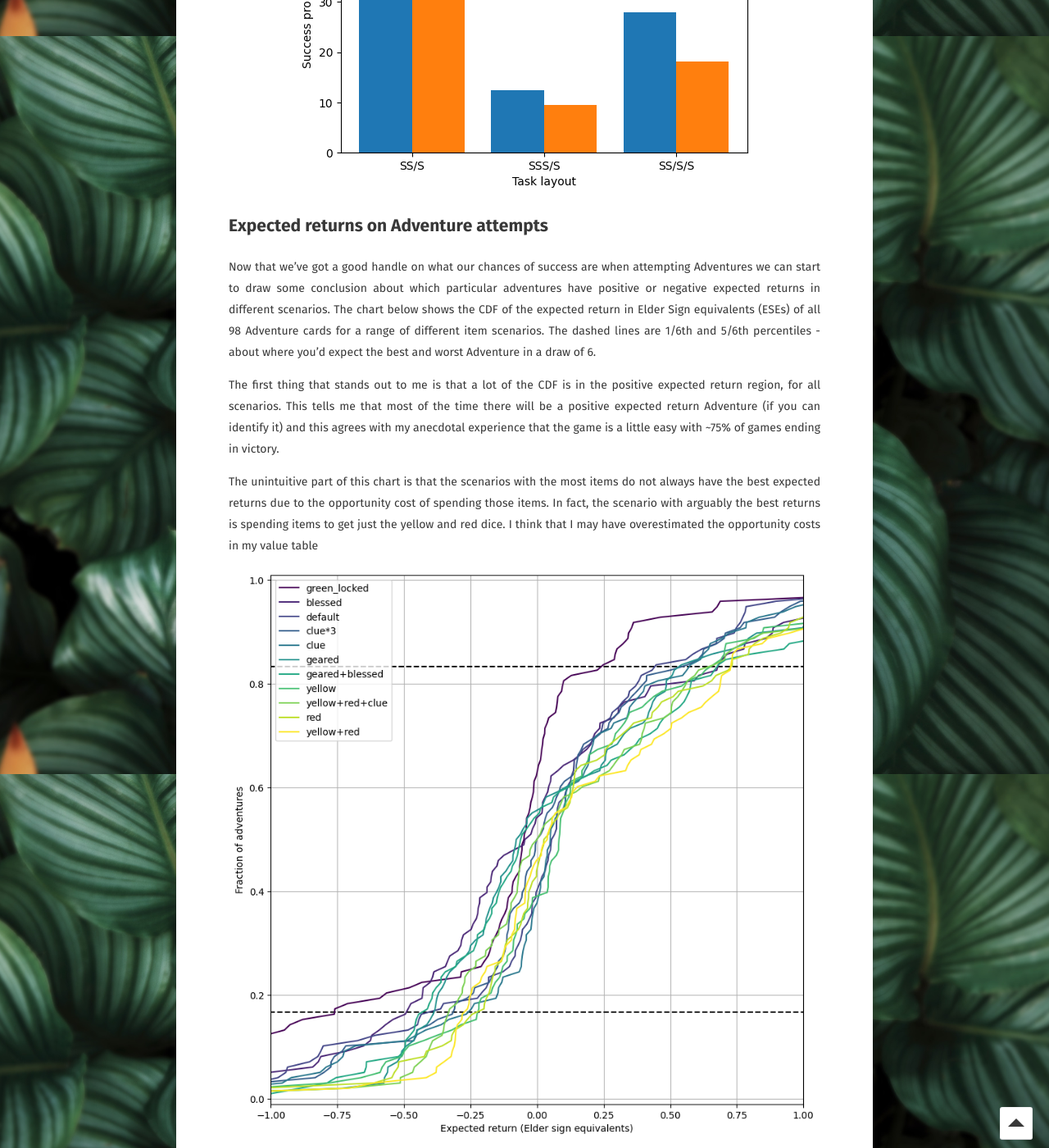
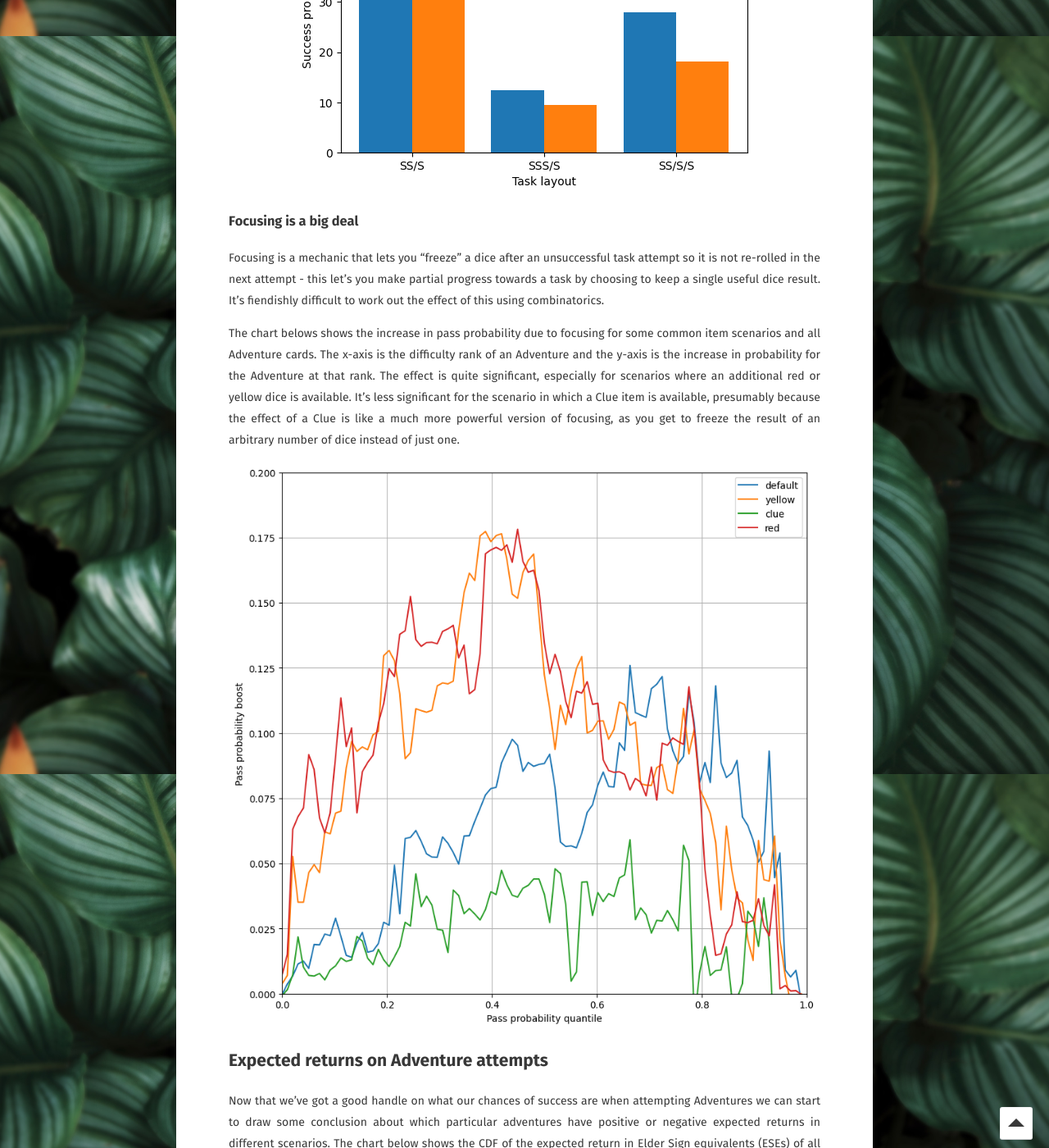
Before and after one commit to oscarknagg/oscarknagg.github.io, a Jekyll site: the page built from _posts/2021-04-02-elder-sign-monte-carlo.md, in a window 1280 px wide and 1400 px high, scrolled down 11656 px. Shown: the whole window at 82% size. Built offline with Jekyll 4.4.1, drawn with Linux system fonts in a browser that asks for light colours; some web fonts are replaced; some of the changed text lies outside the part shown.

Commit message:
elder-sign: filled out and re-arranged the focusing section

````diff
--- a/_posts/2021-04-02-elder-sign-monte-carlo.md
+++ b/_posts/2021-04-02-elder-sign-monte-carlo.md
@@ -119,7 +119,7 @@ If you're a programmer like me then it will help to see the algorithm for attemp
 
 <details>
     <summary>Adventure attempt pseudocode.</summary>
-
+    <p>
     ```
     def attempt_adventure(tasks, dice, clues)
         while len(dice) > 0 and len(tasks) > 0:
@@ -143,7 +143,7 @@ If you're a programmer like me then it will help to see the algorithm for attemp
             else:
                 return FAILURE
     ```
-
+    </p>
 </details>
 
 #### Randomness in adventures
@@ -321,6 +321,7 @@ I've developed a shorthand for task layouts with the following rules:
 
 Note that we don't need to distinguish between symbols in the default scenario as they are all equally likely on the
 green dice.
+
 #### More concentrated tasks are harder
 
 An Adventure has more "concentrated" tasks if more of the symbol requirements are located in a single task.
@@ -353,6 +354,22 @@ It has a bigger effect the more symbols are in the adventure and the more tasks
 
 ![](https://raw.githubusercontent.com/oscarknagg/oscarknagg.github.io/master/assets/img/2021-04-02-elder-sign-monte-carlo/ordering.png)
 
+### Focusing is a big deal
+
+Focusing is a mechanic that lets you "freeze" a dice after an unsuccessful task attempt so it is not re-rolled in the
+next attempt - this let's you make partial progress towards a task by choosing to keep a single useful dice result.
+It's fiendishly difficult to work out the effect of this using combinatorics.
+
+The chart belows shows the increase in pass probability due to focusing for some common item scenarios and all Adventure cards.
+The x-axis is the difficulty rank of an Adventure and the y-axis is the increase in probability for the Adventure at
+that rank.
+The effect is quite significant, especially for scenarios where an additional red or yellow dice is available.
+It's less significant for the scenario in which a Clue item is available, presumably because the effect of a Clue
+is like a much more powerful version of focusing, as you get to freeze the result of an arbitrary number of dice
+instead of just one.
+
+![](https://raw.githubusercontent.com/oscarknagg/oscarknagg.github.io/master/assets/img/2021-04-02-elder-sign-monte-carlo/focus-success-probability-boost.png)
+
 ## Expected returns on Adventure attempts
 
 Now that we've got a good handle on what our chances of success are when attempting Adventures we can start to
@@ -368,10 +385,10 @@ this agrees with my anecdotal experience that the game is a little easy with ~75
 The unintuitive part of this chart is that the scenarios with the most items do not always have the best expected returns
 due to the opportunity cost of spending those items.
 In fact, the scenario with arguably the best returns is spending items to get just the yellow and red dice.
-I think that I may have overestimated the opportunity costs in my value table
 
 ![](https://raw.githubusercontent.com/oscarknagg/oscarknagg.github.io/master/assets/img/2021-04-02-elder-sign-monte-carlo/expected-return-distribution.png)
 
+### Best cards
 
 S-tier
 - Great hall of Celeano: Great rewards, middling difficulty but best of all is that there is a minimal failure penalty
@@ -384,33 +401,13 @@ A-tier
 - Grazed writings: a very easy elder with few penalties. However less good peripheral rewards than the dreamlands
 - Sudden Attack: Relatively easy, good rewards
 
-B-tier
 
-- Forgotten knowledge:
-
-
-Trash tier
+### Worst cards
 
 - Please do not touch the exhibits: Doom token terror effect and penalty
 - Light's out: Incredibly difficult adventure for 1 elder sign. The fact that the penalty is a doom token and the max prob
     of success is < 0.5 even in the best scenario means this card never works out positive in expectation
-- Too quiet:
-- It's quiet
-
-
-## Understanding game mechanics
-
-### Dice vs clues
-
-- Can extract relevant information from first success probability cdf chart
-- Give a few charts of success probabilities for median card under defauly, yellow, red, clue
-- Do I think shop prices are justified
-
-### Focusing, is it a big deal?
-
-![](https://raw.githubusercontent.com/oscarknagg/oscarknagg.github.io/master/assets/img/2021-04-02-elder-sign-monte-carlo/focus-success-probability-boost.png)
-
-- Yes, see chart above
+- The hidden temple: Nasty doom tokens, unquantified gate open effect
 
 # Conclusion
 
````
